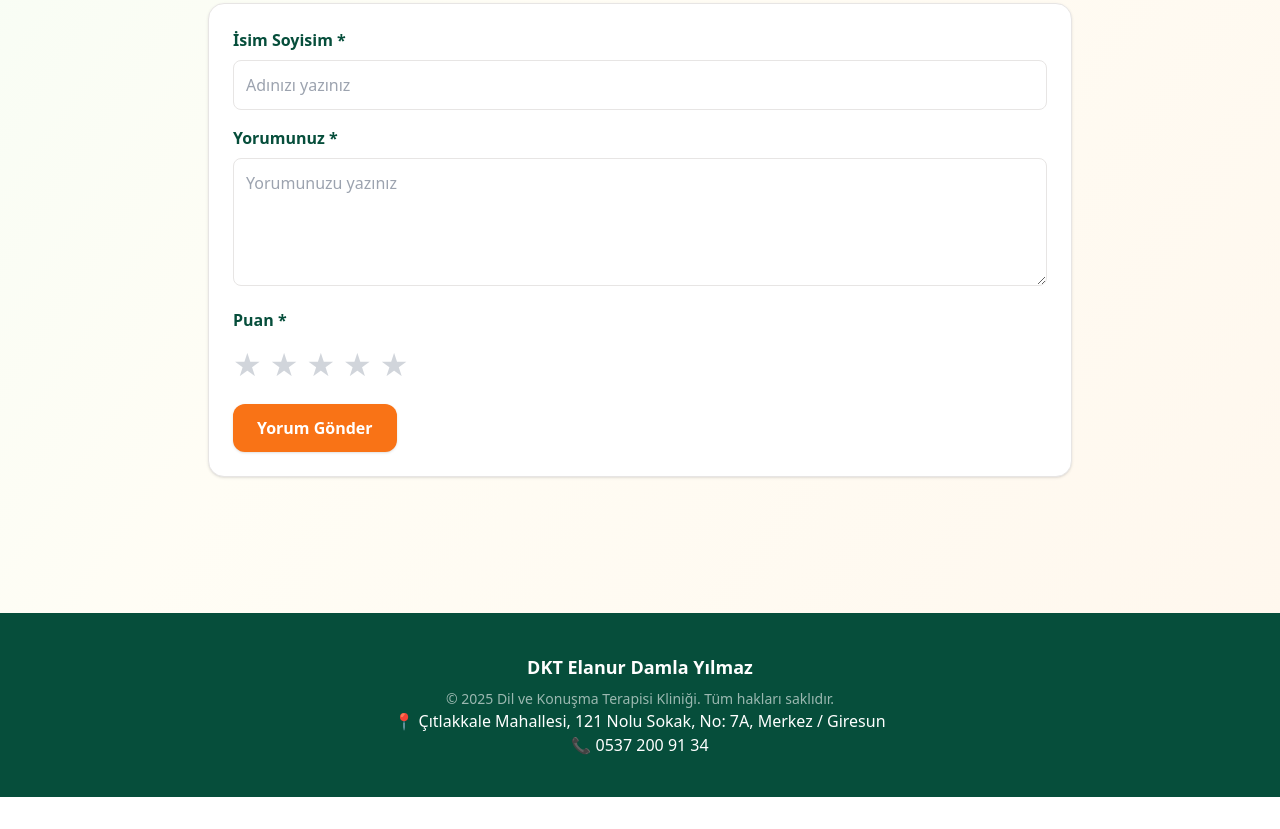
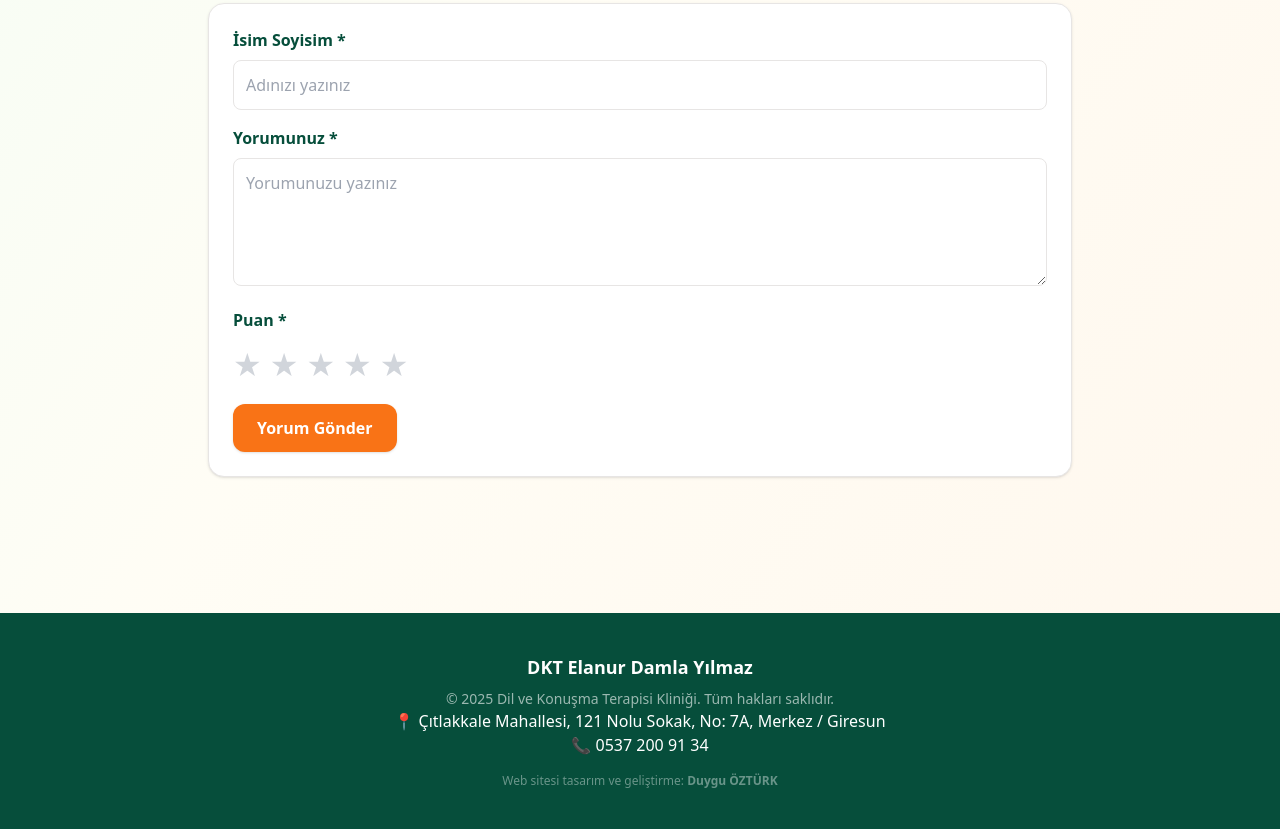
Before and after one commit to dygozturk/Dil-ve-Konu-ma-Web-Sitesi---Elanur-Damla-Y-lmaz, a plain HTML site: page contact.html in a window 1280 px wide. Shown: the part 1063-1892 px from the top of the page. Before the commit the page ends 1860 px from the top, so only its background shows below. Drawn offline with nearby package versions, Linux system fonts and the light colour scheme.

Commit message:
Update contact.html

```diff
--- a/contact.html
+++ b/contact.html
@@ -246,6 +246,7 @@
   <p class="text-sm text-white/60">© 2025 Dil ve Konuşma Terapisi Kliniği. Tüm hakları saklıdır.</p>
   <p>📍 Çıtlakkale Mahallesi, 121 Nolu Sokak, No: 7A, Merkez / Giresun</p>
   <p>📞 0537 200 91 34</p>
+  <p class="text-xs text-white/40 mt-4">Web sitesi tasarım ve geliştirme: <span class="font-semibold">Duygu ÖZTÜRK</span></p>
 </div>
 </footer>
 
```
